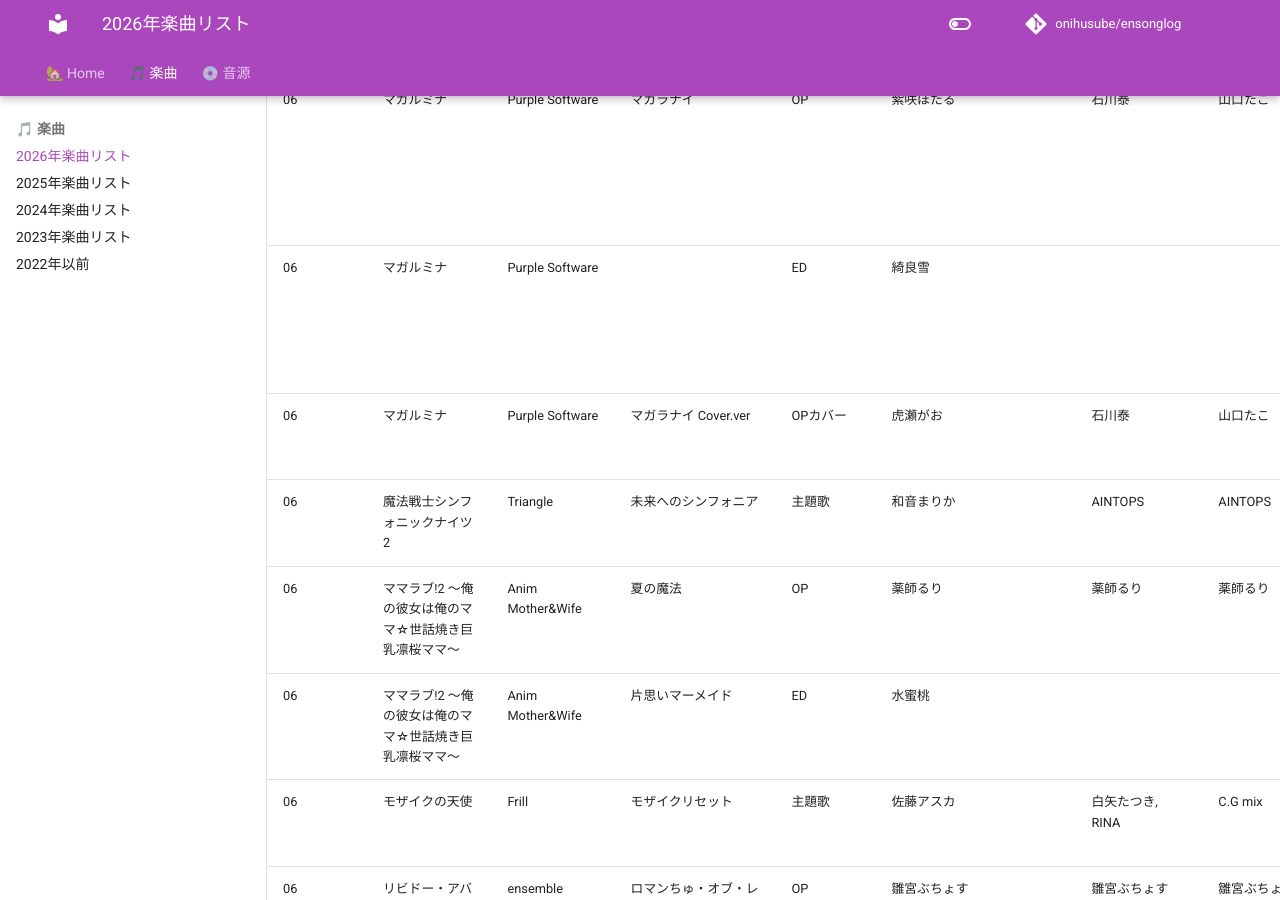
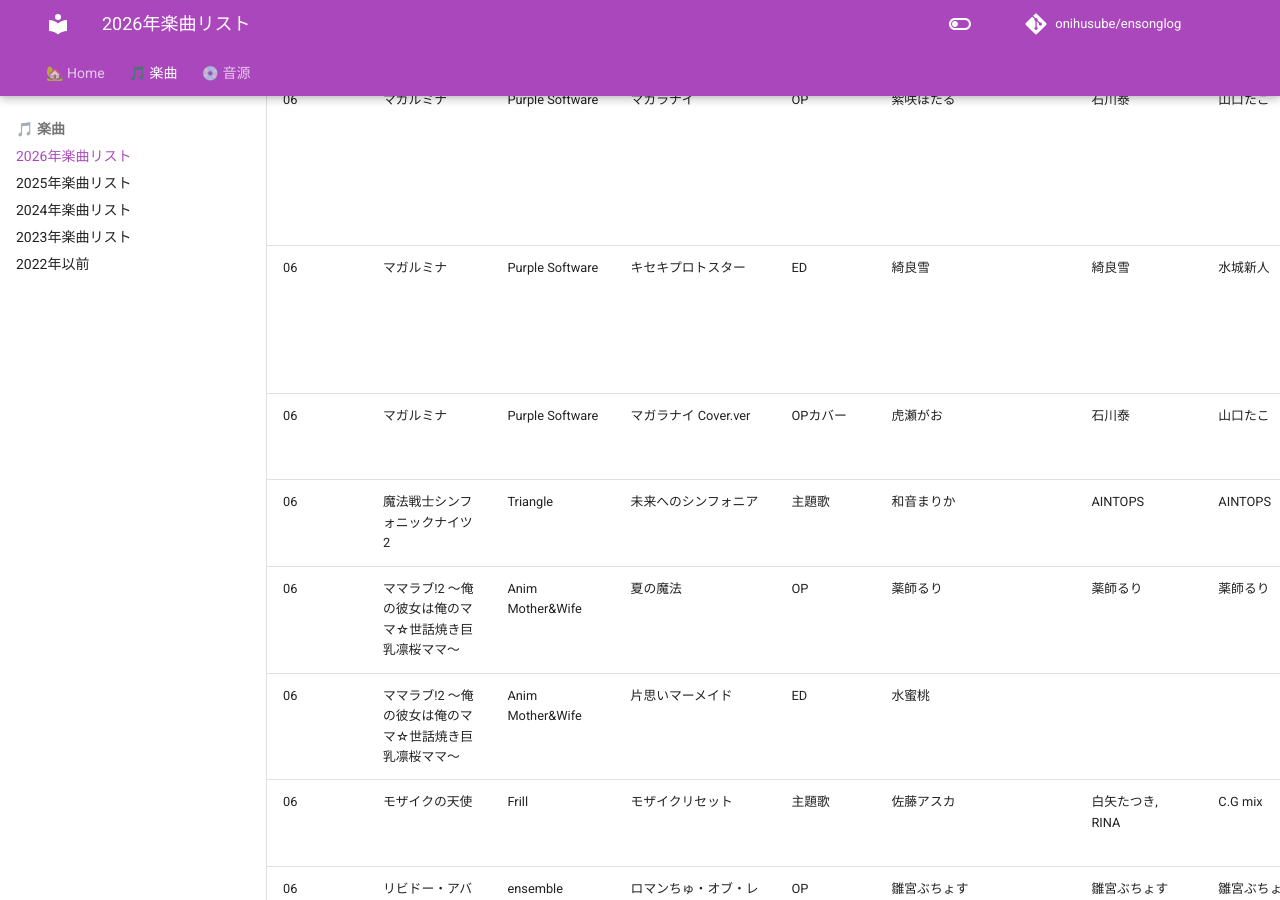
Before and after one commit to onihusube/ensonglog, an MkDocs documentation site: the page built from docs/2026/楽曲.md, in a window 1280 px wide and 900 px high, scrolled down 14533 px. Built offline with MkDocs 1.6.1 and Material for MkDocs 9.7.7, drawn with Linux system fonts in a browser that asks for light colours; emoji names are drawn with the system emoji font; comment, search, counter and statistics services are not loaded.

Commit message:
マガルミナED追記

```diff
--- a/docs/2026/楽曲.md
+++ b/docs/2026/楽曲.md
@@ -170,7 +170,7 @@ search:
 | 06<!--/26--> | トモダチの母2　～恋愛成就の神アプリで親友の母さんを恋人に～ | エロイット | Redo | 主題歌 | solfa feat.小春めう | 天ヶ咲麗 | 伊吹ユキヒロ | 伊吹ユキヒロ |  |  | [DMM](https://dlsoft.dmm.co.jp/detail/btup_0021/) |
 | 06<!--/26--> | トモダチの母2　～恋愛成就の神アプリで親友の母さんを恋人に～ | エロイット | Embrace the Past | ED | solfa feat.Noeul | 天ヶ咲麗 | 伊吹ユキヒロ | 伊吹ユキヒロ |  |  |  |
 | 06<!--/26--> | マガルミナ | Purple Software | マガラナイ | OP | 紫咲ほたる | 石川泰 | 山口たこ | 山口たこ | [🎵🔗](https://linkco.re/snxar2TX) </br> 豪華版特典サウンドトラックCD </br> 同梱特典サントラDLカード |  | [:fontawesome-brands-youtube:](https://www.youtube.com/watch?v=IswAvYjOZTg) |
-| 06<!--/26--> | マガルミナ | Purple Software |  | ED | 綺良雪 |  |  |  | 豪華版特典サウンドトラックCD </br> 同梱特典サントラDLカード |  | |
+| 06<!--/26--> | マガルミナ | Purple Software | キセキプロトスター | ED | 綺良雪 | 綺良雪 | 水城新人 |  | 豪華版特典サウンドトラックCD </br> 同梱特典サントラDLカード |  | |
 | 06<!--/26--> | マガルミナ | Purple Software | マガラナイ Cover.ver | OPカバー | 虎瀬がお | 石川泰 | 山口たこ | 山口たこ | 豪華版特典サウンドトラックCD |  | [:fontawesome-brands-youtube:](https://www.youtube.com/watch?v=YU_pyIIu1tg) |
 | 06<!--/26--> | 魔法戦士シンフォニックナイツ2 | Triangle | 未来へのシンフォニア | 主題歌 | 和音まりか | AINTOPS | AINTOPS |  |  |  | [:fontawesome-brands-youtube:](https://www.youtube.com/watch?v=z59lEtE5ihI) |
 | 06<!--/26--> | ママラブ!2 ～俺の彼女は俺のママ☆世話焼き巨乳凛桜ママ～ | Anim Mother&Wife | 夏の魔法 | OP | 薬師るり | 薬師るり | 薬師るり | 根本克則（KParaMUSIC） |  |  | [試聴](https://hs-crowd.co.jp/anim/product/pro_pc/pc093/) |
```
